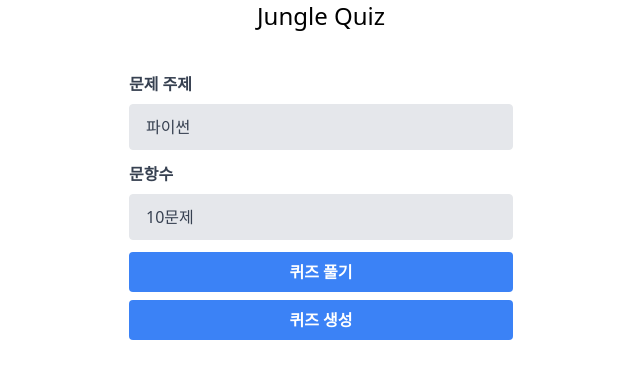
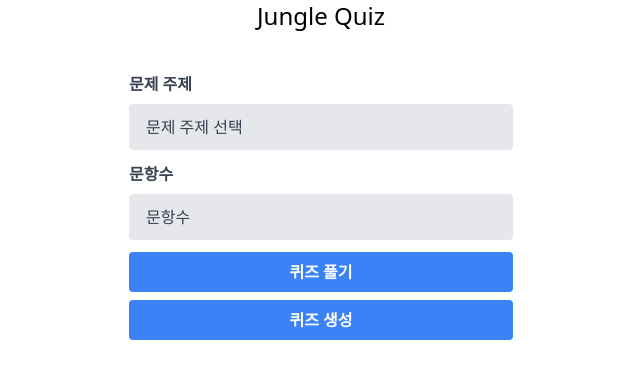
Before and after one commit to Jungle-Quiz/jungle-quiz, a Flask app: page / in a window 1280 px wide. Shown: the top 379 px of the page, without its empty margins (319-959 px from the left). Run offline with Flask 3, Linux system fonts and the light colour scheme; some libraries are stand-ins or nearby versions.

Commit message:
Select태그 value 설정

```diff
--- a/templates/home.html
+++ b/templates/home.html
@@ -24,10 +24,12 @@
           id="select"
           name="문제 주제 선택"
         >
-          <option>파이썬</option>
-          <option>자료구조/알고리즘</option>
-          <option>운영체제</option>
-          <option>컴퓨터시스템</option>
+          <option value="" disabled selected>문제 주제 선택</option>
+          <option value="PYTHON">파이썬</option>
+          <option value="DS_ALG">자료구조/알고리즘</option>
+          <option value="OS">운영체제</option>
+          <option value="C_LANG">C언어</option>
+          <option value="ETC">기타</option>
         </select>
       </div>
       <div class="mb-3">
@@ -39,10 +41,11 @@
           id="select"
           name="문항수"
         >
-          <option>10문제</option>
-          <option>15문제</option>
-          <option>20문제</option>
-          <option>모든문제</option>
+          <option value="" disabled selected>문항수</option>
+          <option value="10">10문제</option>
+          <option value="15">15문제</option>
+          <option value="20">20문제</option>
+          <option value="ALL">모든문제</option>
         </select>
       </div>
       <div class="flex justify-center mb-2">
```
Also changed, not shown: templates/quiz-editor.html (+6 -5 lines).
